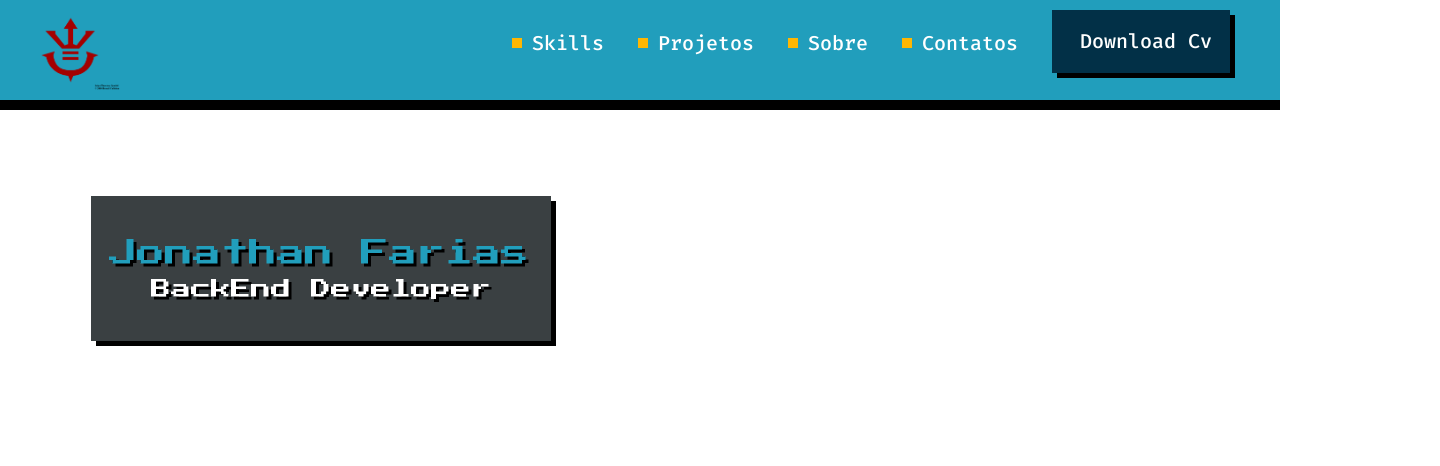
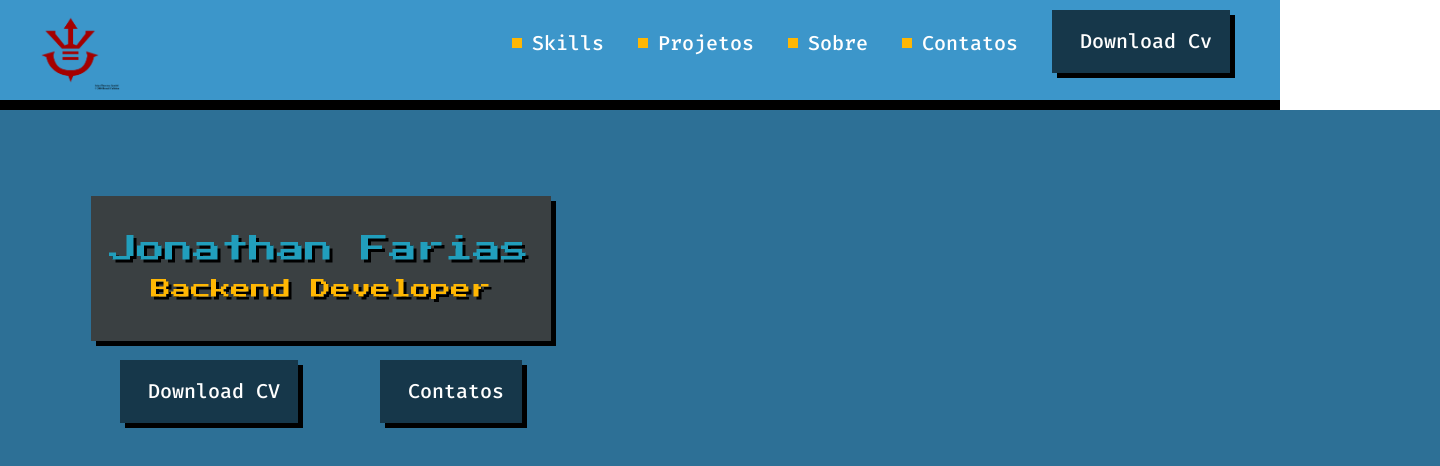
Before and after one commit to NitroRiser/nitroriser.github.io, a plain HTML site: page index.html in a window 1280 px wide. Shown: the whole page, 1440 px wide, since content can reach past the window. Drawn offline with Linux system fonts and the light colour scheme.

Commit message:
organize imports and components

```diff
--- /dev/null
+++ b/css/components/subtitle.css
@@ -0,0 +1,12 @@
+h2 {
+    font-family: 'Press Start 2P', monospace;
+    text-shadow: 3px 3px 0 #000;
+    position: absolute;
+    width: 540px;
+    height: 30px;
+    top: 65px;
+    left: 60px;
+    color: #FFB703;
+    font-weight: 400;
+    font-size: 20px;
+}
--- a/css/components/title.css
+++ b/css/components/title.css
@@ -1,4 +1,13 @@
-.main_title{
+h1 {
     font-family: 'Press Start 2P', monospace;
     text-shadow: 3px 3px 0 #000;
+    position: absolute;
+    width: 450px;
+    height:30px;
+    left: 18px;
+    top: 24px;
+    color: #219ebc;
+    font-size: 28px;
+    font-weight: 400;
+    line-height: 20px;
 }
--- a/css/index.css
+++ b/css/index.css
@@ -3,7 +3,7 @@
 header {
     display: flex;
     justify-content: space-between;
-    background-color: #219ebc;
+    background-color: #3C96CA;
     border-bottom: 10px solid #000;
     padding: 10px 20px;
 }
@@ -46,21 +46,15 @@ span {
 
 }
 
-div {
-    display: inline-block;
-    background-color: yellow;
-    width: 100%;
-}
-
 #button {
     display: inline-block;
-    background-color: #023047;
+    background-color: #16374A;
     padding: 20px 18px;
     box-shadow: 5px 5px 0 #000;
     transition: transform 200ms linear;
 }
 
-#button:hover{
+#button:hover {
     transform: scale(1.10);
     background-color: #FFB703;
 }
@@ -75,22 +69,6 @@ section {
     box-shadow: 5px 5px 0 #000;
 }
 
-.main_title{
-    font-family: 'Press Start 2P', monospace;
-    text-shadow: 3px 3px 0 #000;
-}
-
-#name {
-    position: absolute;
-    width: 450px;
-    height:30px;
-    left: 18px;
-    top: 24px;
-    color: #219ebc;
-    font-size: 28px;
-    font-weight: 400;
-    line-height: 20px;
-}
 
 #sub {
     position: absolute;
@@ -98,7 +76,27 @@ section {
     height: 30px;
     top: 65px;
     left: 60px;
-    color: #fff;
+    color: #FFB703;
     font-weight: 400;
     font-size: 20px;
 }
+
+main>a {
+    position: absolute;
+}
+
+.download {
+    top: 360px;
+    left: 120px;
+}
+
+.contatos {
+    top: 360px;
+    left: 380px;
+}
+
+.banner {
+    background-color: #2D7096;
+    width: 1440px;
+    height: 807px;
+}
--- a/index.html
+++ b/index.html
@@ -11,6 +11,7 @@
     <link rel="stylesheet" href="css/reset.css">
     <link rel="stylesheet" href="css/index.css">
     <link rel="stylesheet" href="css/components/title.css">
+    <link rel="stylesheet" href="css/components/subtitle.css">
     <title>Jonathan Farias</title>
 </head>
 
@@ -25,11 +26,13 @@
             <a id="button" href="" lang="en">Download Cv</a>
         </nav>
     </header>
-    <main>
+    <main class="banner">
         <section>
-            <h2 class="main_title" id="name">Jonathan Farias</h2>
-            <h2 class="main_title" id="sub">BackEnd Developer</h2>
+            <h1>Jonathan Farias</h1>
+            <h2>Backend Developer</h2>
         </section>
+        <a href="" id="button" class="download">Download CV</a>
+        <a href="" id="button" class="contatos">Contatos</a>
     </main>
 
 </body>
```
